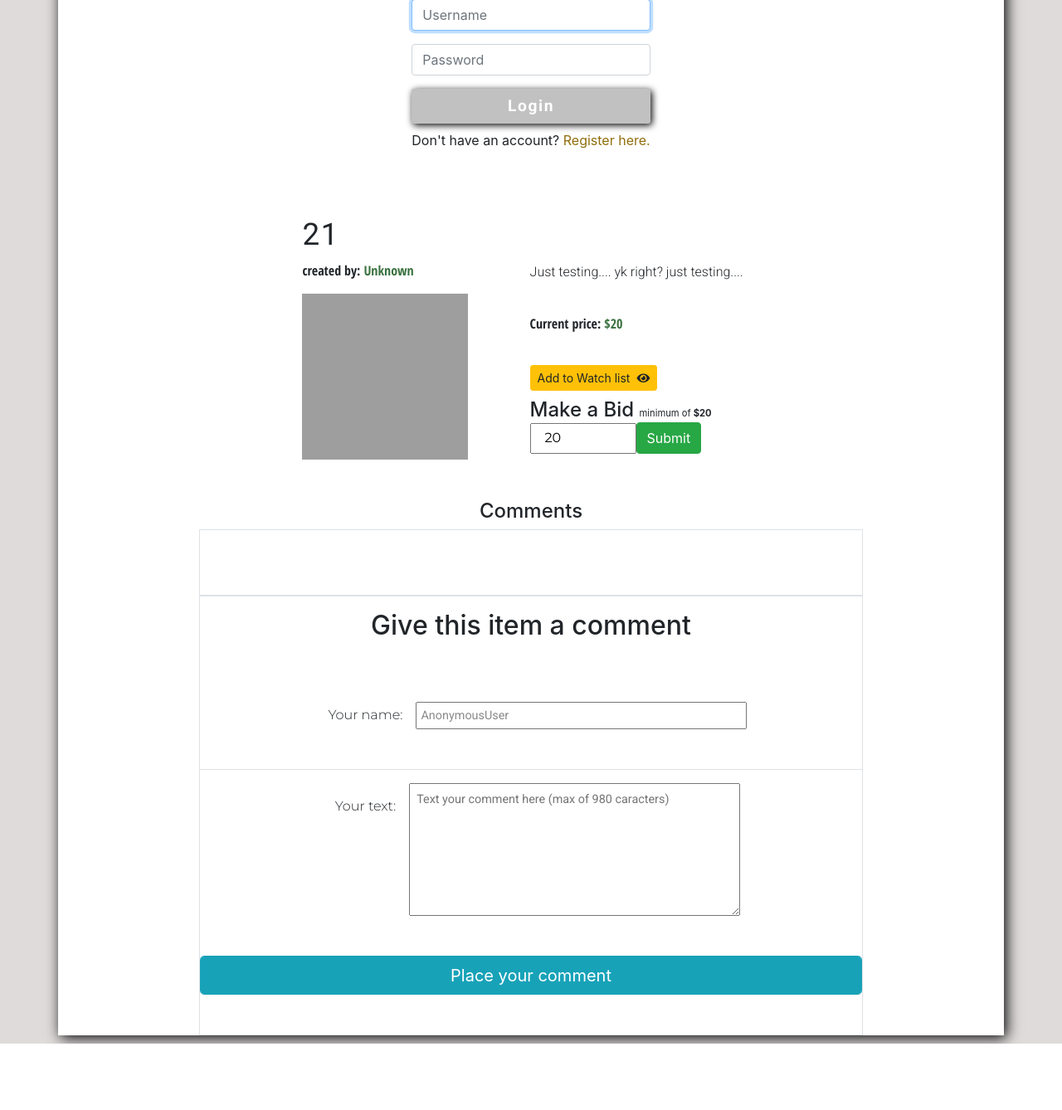
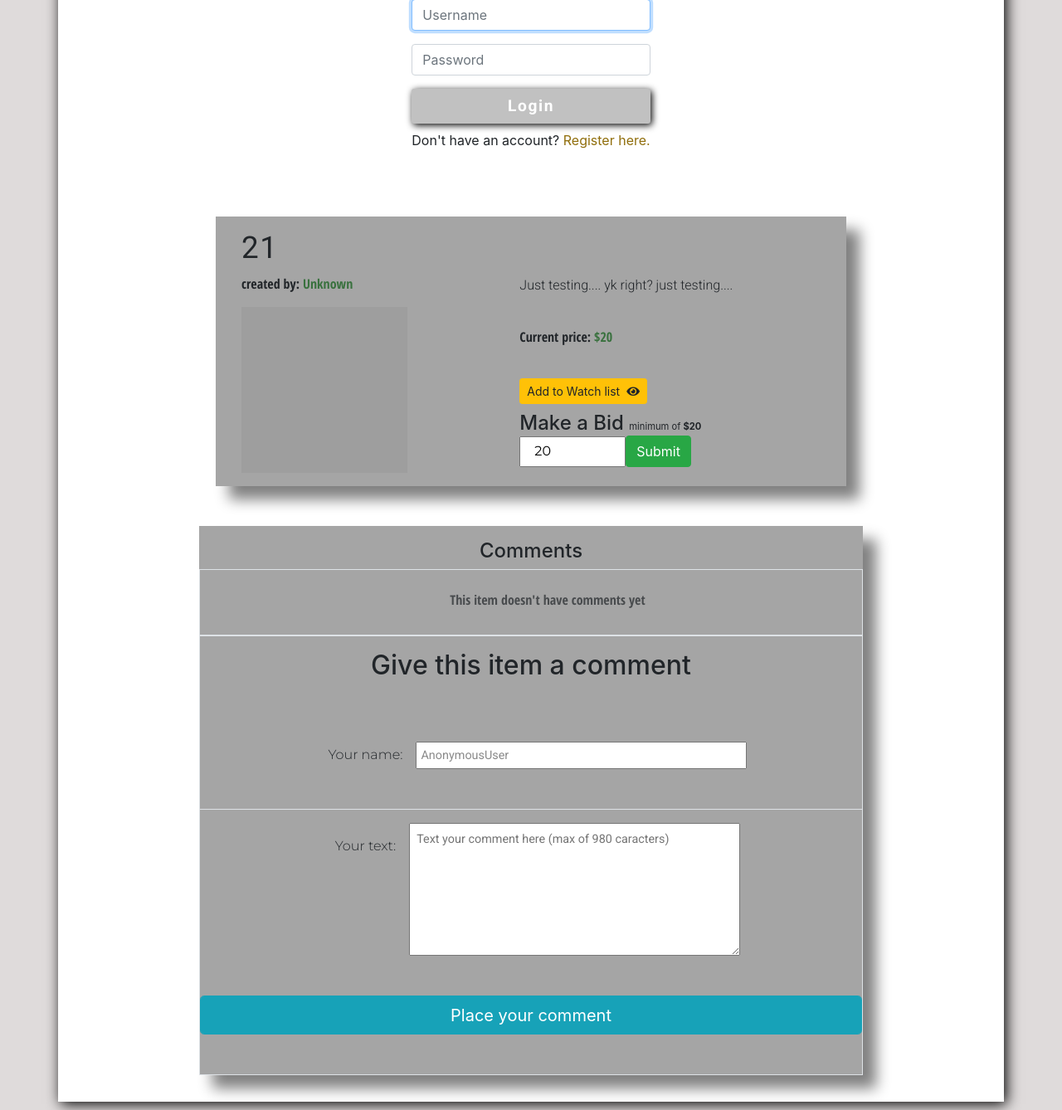
Before and after one commit to TheOverwatchh/commerce, a Django app: page /items/21 in a window 1280 px wide. Shown: the part 198-1536 px from the top of the page at 83% size. Before the commit the page ends 1456 px from the top, so only its background shows below. Run offline with Django 3.2, Linux system fonts and the light colour scheme; data comes from the database, SQL or seed files in the repository; both versions use the stored data as it was after the commit; data that the repository does not hold is empty; some libraries are stand-ins or nearby versions; some web fonts are replaced; grey boxes are pictures that could not be loaded.

Commit message:
optimization

```diff
--- a/auctions/static/auctions/itemPage.css
+++ b/auctions/static/auctions/itemPage.css
@@ -4,6 +4,13 @@ h1#title {
     font-size: 2.3rem;
     font-family: Roboto, sans-serif;
     font-weight: 400;
+}
+
+div#details {
+    padding: 1rem;
+    width: 95%;
+    background: #a5a5a5;  /* fallback for old browsers */
+    box-shadow: 1rem 1rem 1rem grey;
 }
 
 .itemDetails {
@@ -18,6 +25,9 @@ h1#title {
 }
 
 .itemDetails p#description {
+    width: 95%;
+    height: auto;
+    white-space: pre-wrap;
     font-family: Roboto, sans-serif;
     font-weight: 300;
 }
@@ -39,8 +49,14 @@ h1#title {
     font-size: .7rem;
 }
 
+section#comments {
+    background: #a5a5a5;  /* fallback for old browsers */
+    box-shadow: 1rem 1rem 1rem grey;
+    margin-bottom: 2rem;
+}
+
 section#comments h4 {
-    margin-top: 3rem;
+    margin-top: 1rem;
     text-align: center;
 }
 
--- a/auctions/templates/auctions/item_page.html
+++ b/auctions/templates/auctions/item_page.html
@@ -5,7 +5,8 @@
 {% endblock %}
 
 {% block body %}
-<div class="row">
+<div class="d-flex align-items-center justify-content-between flex-column">
+    <div id="details" class="row mb-5">
         <div class="col-md-5">
             <h1 id="title">{{ i.title }}</h1>
             <p>created by: <strong>{{ i.creator }}</strong></p>
@@ -45,6 +46,8 @@
                 <li>
                     <span class="h6">{{comment.creator}}</span>: <span>{{ comment.comment }}</span>
                 </li>
+            {% empty %}
+                <p class="text-center mt-4" style="opacity: .7;">This item doesn't have comments yet</p>
             {% endfor %}
         </ul>
         <form action="{% url 'createComment' i.title %}" method="post" class="border d-flex flex-column align-items-center justify-contents-between">
@@ -62,4 +65,5 @@
             <button class="btn btn-info form-control btn-lg m-5" style="padding-bottom: 2.3rem;">Place your comment</button>
         </form>
     </section>
+</div>
 {% endblock %}
--- a/auctions/templates/auctions/layout.html
+++ b/auctions/templates/auctions/layout.html
@@ -34,14 +34,14 @@
             </div>
             <ul class="nav" style="margin-bottom: 5rem;">
                 {% if user.is_authenticated %}
-                     <li class="nav-item">
-                        <a class="nav-link menuLink mr-3" href="{% url 'SeeWatchList' user.username %}">WatchList</a>
+                    <li class="nav-item">
+                        <a class="nav-link menuLink mr-3" href="{% url 'index' %}">Active Listings</a>
                     </li>
                     <li class="nav-item">
                         <a class="nav-link menuLink mr-3" href="{% url 'createListing' %}">Create Listing</a>
                     </li>
-                    <li class="nav-item">
-                        <a class="nav-link menuLink mr-3" href="{% url 'index' %}">Active Listings</a>
+                     <li class="nav-item">
+                        <a class="nav-link menuLink mr-3" href="{% url 'SeeWatchList' user.username %}">WatchList<i class="fas fa-eye ml-2"></i></a>
                     </li>
                     <li class="nav-item">
                         <a style="background: #E92A2A;" class="nav-link menuLink" href="{% url 'logout' %}">Log Out</a>
```
Also changed, not shown: db.sqlite3. Lines whose indentation alone changed are shown as unchanged.
